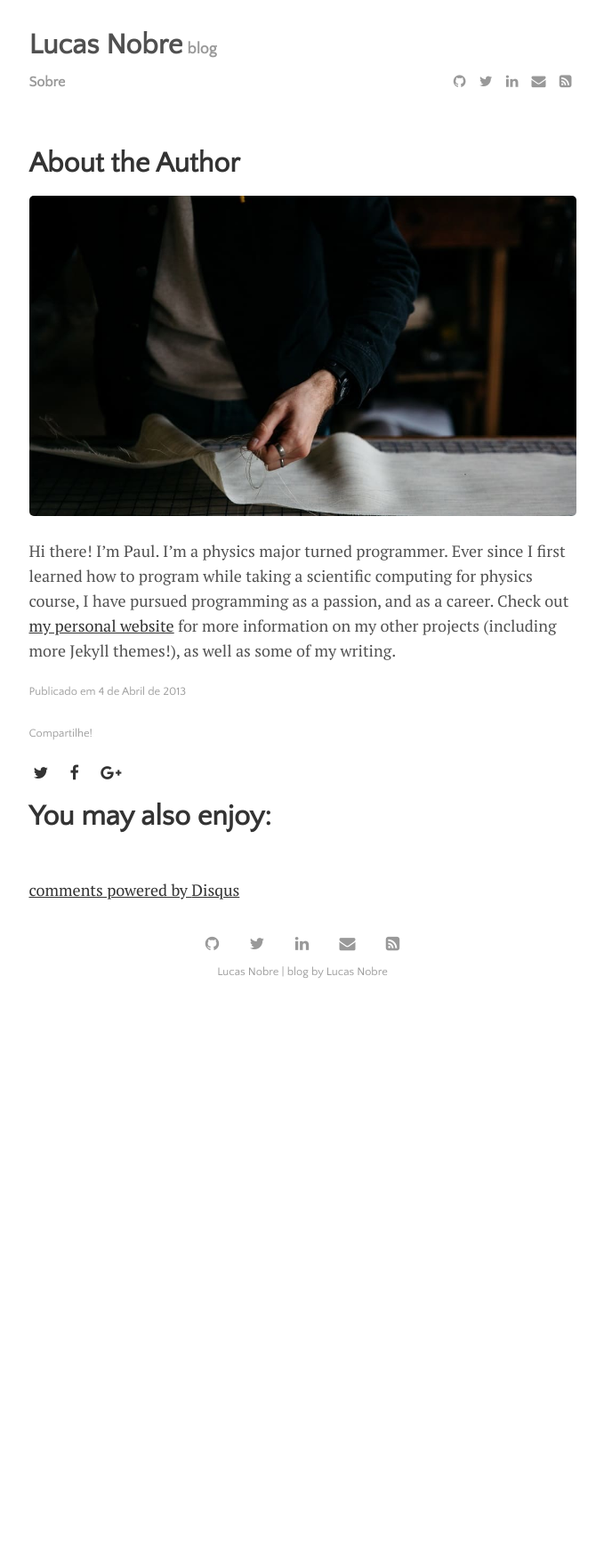
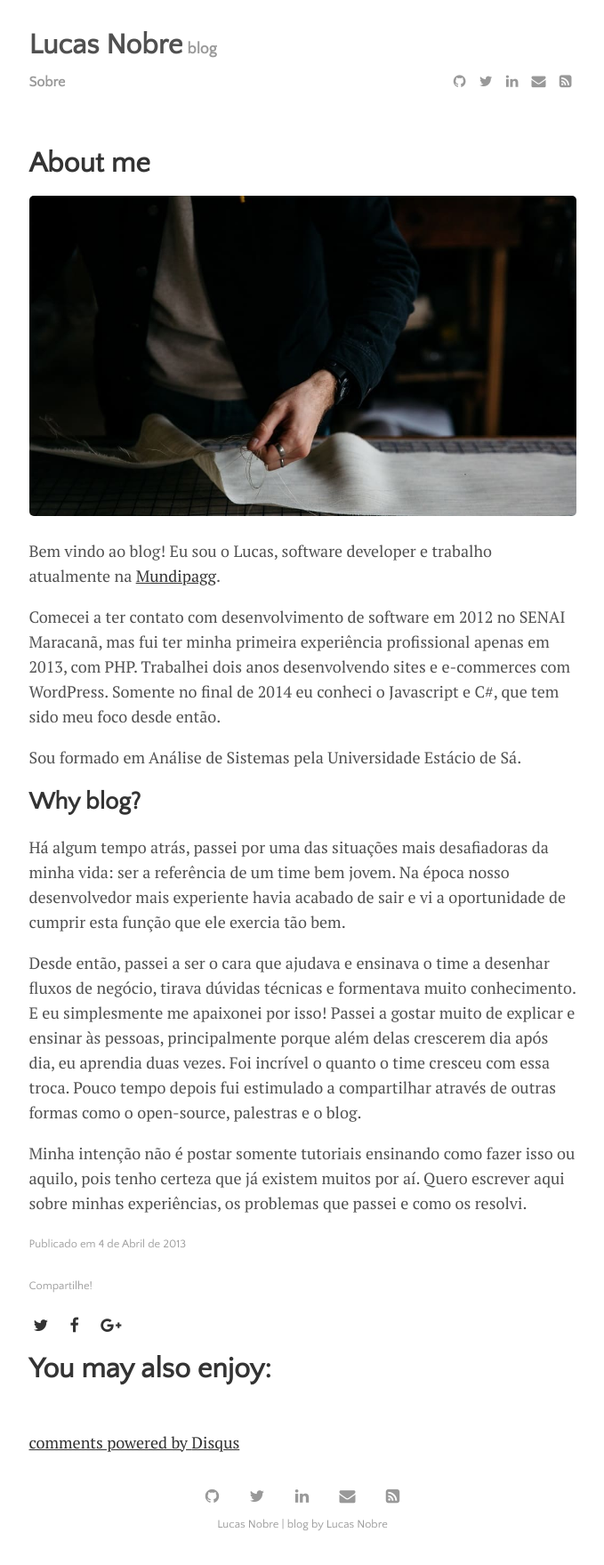
Before and after one commit to lucasnobredev/lucasnobredev.github.io_old, a Jekyll site: the page built from _posts/2013-04-04-about.md, in a window 1280 px wide. Shown: the whole page at 89% size, without its empty margins (300-979 px from the left). Built offline with Jekyll 4.4.1, drawn with Linux system fonts in a browser that asks for light colours; comment, search, counter and statistics services are not loaded; before the commit the page ends 1138 px from its top, so only the background shows below that.

Commit message:
updating about article

```diff
--- a/_posts/2013-04-04-about.md
+++ b/_posts/2013-04-04-about.md
@@ -1,8 +1,19 @@
 ---
 layout: post
-title: "About the Author"
+title: "About me"
 tags: [documentation,sample]
 image: cutting.jpg
 ---
 
-Hi there! I'm Paul. I’m a physics major turned programmer. Ever since I first learned how to program while taking a scientific computing for physics course, I have pursued programming as a passion, and as a career. Check out [my personal website](https://www.lenpaul.com/) for more information on my other projects (including more Jekyll themes!), as well as some of my writing.
+Bem vindo ao blog! Eu sou o Lucas, software developer e trabalho atualmente na [Mundipagg](https://www.mundipagg.com/).
+
+Comecei a ter contato com desenvolvimento de software em 2012 no SENAI Maracanã, mas fui ter minha primeira experiência profissional apenas em 2013, com PHP. Trabalhei dois anos desenvolvendo sites e e-commerces com WordPress. Somente no final de 2014 eu conheci o Javascript e C#, que tem sido meu foco desde então.
+
+Sou formado em Análise de Sistemas pela Universidade Estácio de Sá.
+
+## Why blog?
+Há algum tempo atrás, passei por uma das situações mais desafiadoras da minha vida: ser a referência de um time bem jovem. Na época nosso desenvolvedor mais experiente havia acabado de sair e vi a oportunidade de cumprir esta função que ele exercia tão bem.
+
+Desde então, passei a ser o cara que ajudava e ensinava o time a desenhar fluxos de negócio, tirava dúvidas técnicas e formentava muito conhecimento. E eu simplesmente me apaixonei por isso! Passei a gostar muito de explicar e ensinar às pessoas, principalmente porque além delas crescerem dia após dia, eu aprendia duas vezes. Foi incrível o quanto o time cresceu com essa troca. Pouco tempo depois fui estimulado a compartilhar através de outras formas como o open-source, palestras e o blog.
+
+Minha intenção não é postar somente tutoriais ensinando como fazer isso ou aquilo, pois tenho certeza que já existem muitos por aí. Quero escrever aqui sobre minhas experiências, os problemas que passei e como os resolvi.
```
